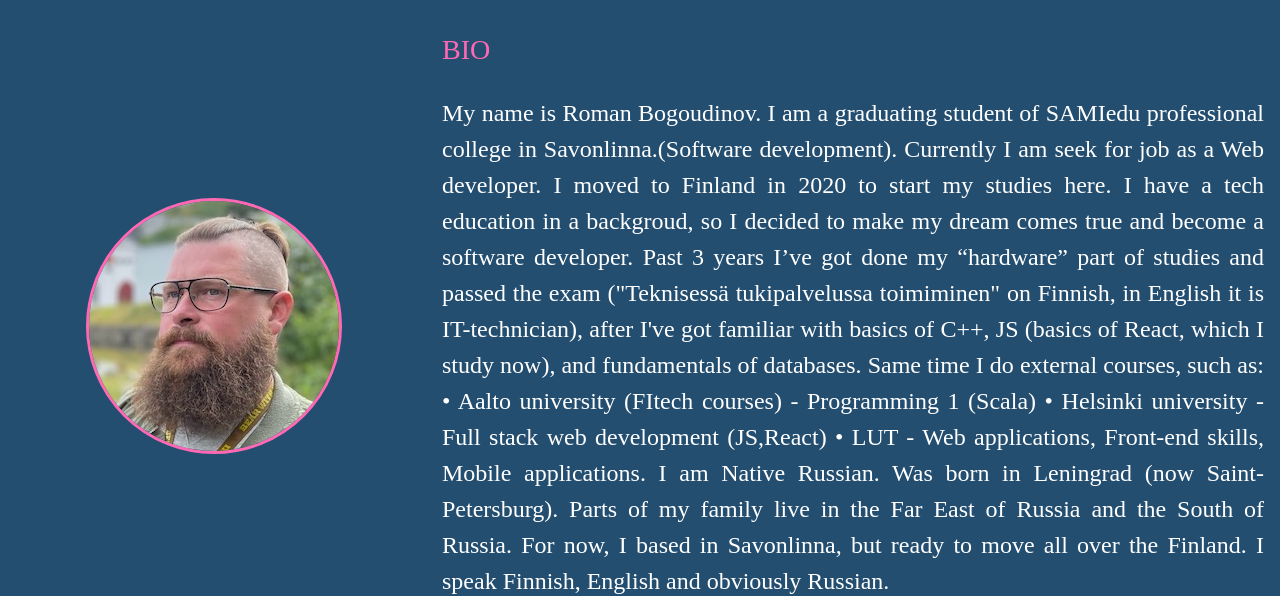
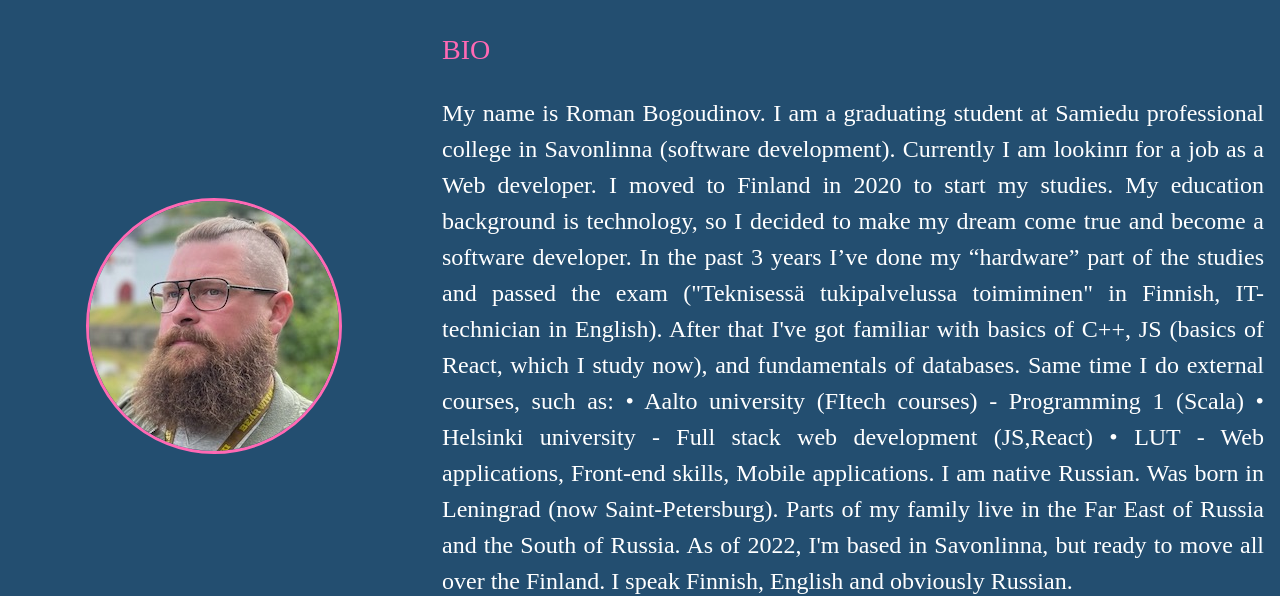
Before and after one commit to dwarfsuomalainen/portfolio, a website: page dist/about.html in a window 1280 px wide. Shown: the part 205-801 px from the top of the page. Drawn offline with Linux system fonts and the light colour scheme; a web font is replaced by a local one.

Commit message:
added files and description

```diff
--- a/dist/about.html
+++ b/dist/about.html
@@ -61,16 +61,18 @@
     <img src="img/portrait.jpeg" alt="Roman Bogoudinov" class="bio-image">
     <div class="bio">
         <h3 class="text-secondary">BIO</h3>
-        <p class="bio-text">My name is Roman Bogoudinov. I am a graduating student of SAMIedu professional college in Savonlinna.(Software development).
-        Currently I am seek for job as a Web developer. I moved to Finland in 2020 to start my studies  here. I have a tech education in a backgroud, so I decided
-        to make my dream comes true and become a software developer. Past 3 years I’ve got done my “hardware” part of studies and passed the exam
-        ("Teknisessä tukipalvelussa toimiminen" on Finnish, in English it is IT-technician), after I've got familiar with basics of C++, JS (basics of React, which I study now),
-        and fundamentals of databases. Same time I do external courses, such as:
-        • Aalto university (FItech courses) - Programming 1 (Scala)
-        • Helsinki university - Full stack web development (JS,React)
-        • LUT - Web applications, Front-end skills, Mobile applications.
-        I am Native Russian. Was born in Leningrad (now Saint-Petersburg). Parts of my family live in the Far East of Russia and the South of Russia.
-        For now, I based in Savonlinna, but ready to move all over the Finland. I speak Finnish, English and obviously Russian. </p>
+        <p class="bio-text">My name is Roman Bogoudinov. I am a graduating student at Samiedu professional college in Savonlinna (software development).
+            Currently I am lookinп for a job as a Web developer. I moved to Finland in 2020 to start my studies.
+            My education background is technology, so I decided to make my dream come true and become a software developer.
+            In the past 3 years I’ve done my “hardware” part of the studies and passed the exam
+            ("Teknisessä tukipalvelussa toimiminen" in Finnish, IT-technician in English).
+            After that I've got familiar with basics of C++, JS (basics of React, which I study now), and fundamentals of databases.
+            Same time I do external courses, such as:
+            • Aalto university (FItech courses) - Programming 1 (Scala) • Helsinki university - Full stack web development (JS,React) • LUT - Web applications, Front-end skills, Mobile applications.
+            I am native Russian. Was born in Leningrad (now Saint-Petersburg).
+            Parts of my family live in the Far East of Russia and the South of Russia.
+            As of 2022, I'm based in Savonlinna, but ready to move all over the Finland. I speak Finnish, English and obviously Russian.
+            </p>
        </div>
 
        <div class="job job-1">
```
